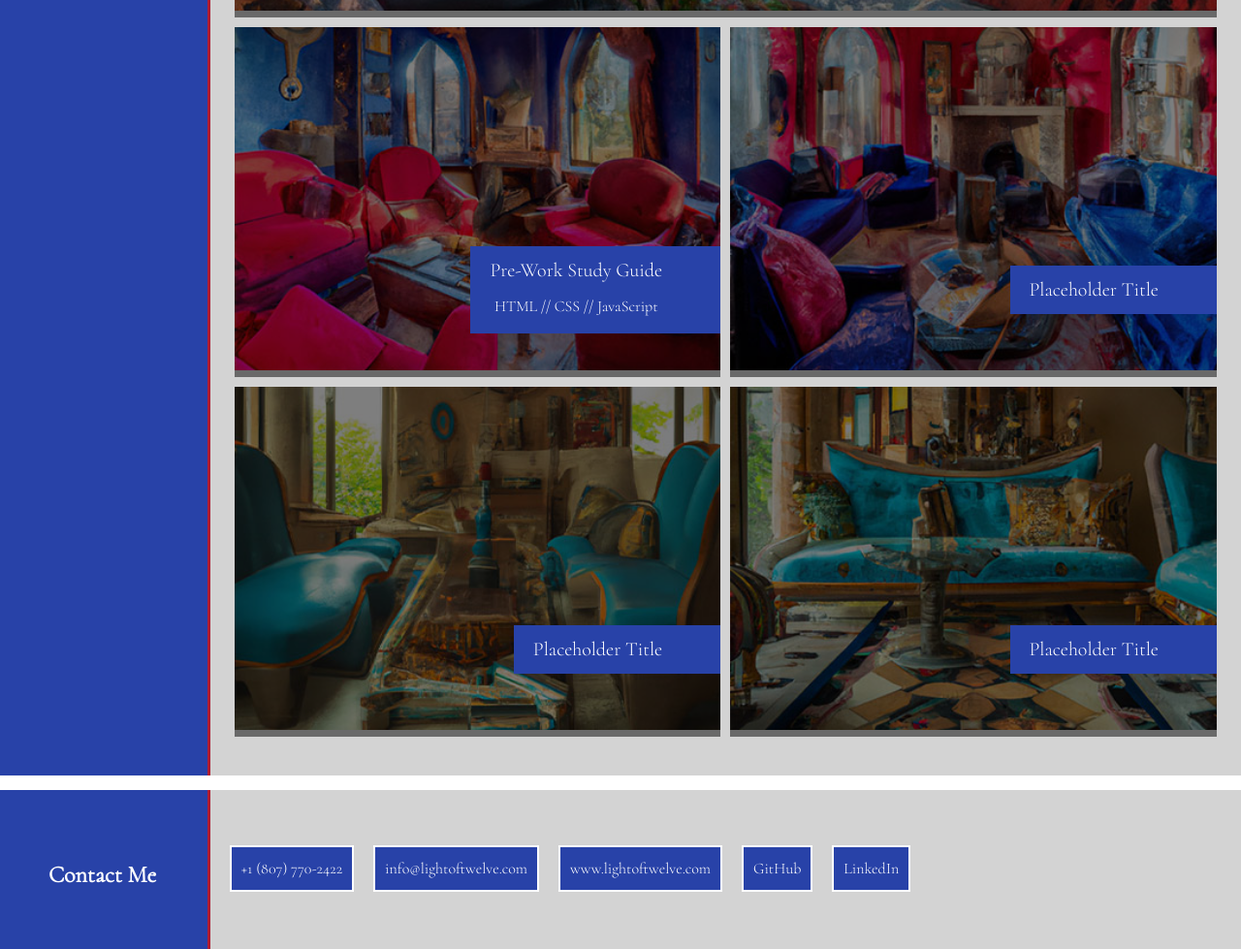
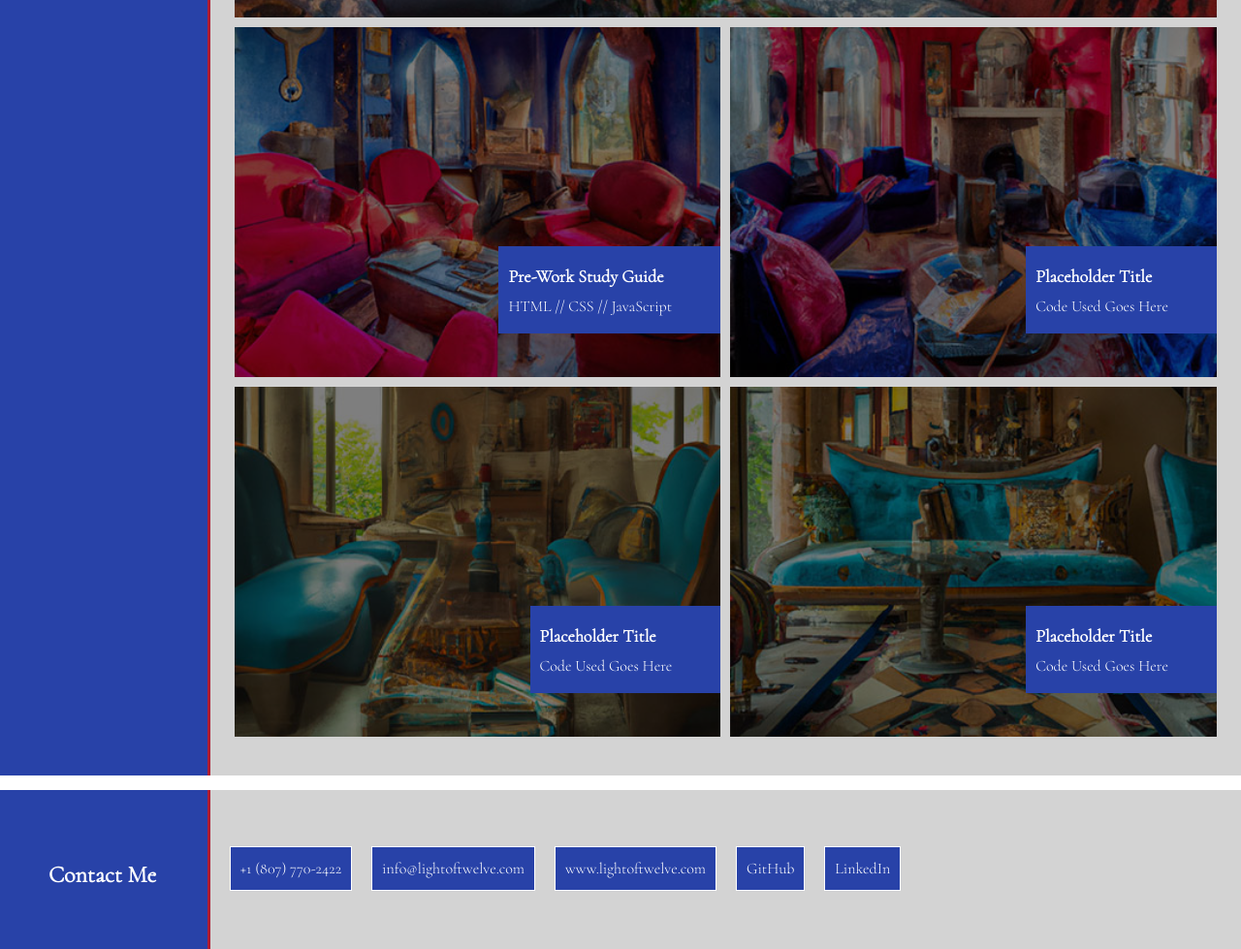
Before and after one commit to lightoftwelve/portfolio, a plain HTML site: page index.html in a window 1280 px wide. Shown: the part 1821-2800 px from the top of the page at 97% size. Drawn offline with Linux system fonts and the light colour scheme.

Commit message:
Made changes to work section in HTML file to make image the link rather than words. Also updated css to remove any redundancy, update comments and add minor styling to reflect html changes

```diff
--- a/assets/css/style.css
+++ b/assets/css/style.css
@@ -62,20 +62,20 @@ header nav a:hover {
     position: relative;
 }
 
-/* Styles the photo to be 100% of the page with and automatically adjust height to aspect ratio */
+/* Styles the photo to take up 100% of the width of its parent container, and automatically adjusts height according to aspect ratio */
 .photo-heading img {
     width: 100%;
     height: auto;
 }
 
-/* Styles the position and look of the text overlay ontop of the image: image is 75% from the top and 0 from the right, vertically centered using transform, content padding, font size, text color, and background color */
+/* Styles the position a div containing text, and its top edge is positioned at 75% of its parent's height, vertically centered using transform, content padding, font size, text color, and background color */
 .heading-overlay {
     display: flex;
     position: absolute;
     flex-direction: column;
     top: 75%;
     right: 0;
-    align-items: center;
+    align-items: flex-start;
     justify-content: center;
     transform: translateY(-50%);
     padding-left: 10px;
@@ -85,9 +85,16 @@ header nav a:hover {
     background-color: #2842A8;
 }
 
+/* Styles the h3 to have margin and text align */
+.heading-overlay h3 {
+    margin-bottom: 5px;
+    text-align: left;
+}
+
 /* Decreases space betweenlink and paragraph in heading overlay */
 .heading-overlay p {
     margin-top: 0;
+    text-align: left;
 }
 
 /* Parents for contact me, about me & work container for section */
@@ -113,7 +120,8 @@ header nav a:hover {
 }
 
 /* Styles section with width, padding, center content align, and border box to ensure total width and height of elements include the padding and border */
-.container section, .container article {
+.container section,
+.container article {
     flex: 9;
     padding: 20px;
     align-content: center;
@@ -126,12 +134,6 @@ header nav a:hover {
     margin-left: 10px;
     padding: 15px;
     color: #ffffff;
-}
-
-/* When scrolling over links, they turn red */
-.container section a:hover, .container article a:hover {
-    color: #ffffff;
-    padding: 10px;
 }
 
 /* Centers elements horizontally so image will appear in the middle */
@@ -172,54 +174,42 @@ header nav a:hover {
     flex-direction: column;
     justify-content: center;
     color: #fff;
-    background-color: rgba(0,0,0,0.5);
-    transition: background-color 0.3s ease;
+    background-color: rgba(0, 0, 0, 0.5);
+    transition: background-color 0.5s ease;
 }
 
 /* Adds transparent black over images as part of the hover effect - RGBA in this case for Red, Green, Blue & Alpha which is for transparency */
 .work-box:hover .work-box-overlay,
 .work-box-large:hover .work-box-overlay {
-    background-color: rgba(0,0,0,0);
+    background-color: rgba(0, 0, 0, 0);
 }
 
 /* Adds position relative to existing .work-box and .work-box-large and overflow makes it so that the picture doesnt spill over */
-.work-box, .work-box-large {
+.work-box,
+.work-box-large {
     position: relative;
     overflow: hidden;
 }
 
-/* Sets the width to 100% and height to auto for the work box and controls the transition animation to occur over 0.2 seconds */
-.work-box img, .work-box-large img {
+/* Sets the width to 100% and height to auto for the work box and controls the transition animation to occur over 0.5 seconds */
+.work-box img,
+.work-box-large img {
     width: 100%;
-    height: auto;
-    transition: transform .2s;
+    height: 100%;
+    transition: background-color 0.5s ease;
 }
 
-/* Styles the zoom in picture effect: when hovering over  */
-.work-box:hover img, .work-box-large:hover img {
+/* Styles the zoom in picture effect: enlarges the image when hovering over  */
+.work-box:hover img,
+.work-box-large:hover img {
     transform: scale(1.1);
-}
-
-/* Styles double border, padding, text color, background color and left alignment of anchor elements */
-.heading-overlay a {
-    border-style: double;
-    padding: 10px;
-    color: #ffffff;
-    background-color: #2842A8;
-    text-align: left;
-}
-
-/* Turns link red when hovered over */
-div.heading-overlay a:hover {
-    color: #B01C31;
-    cursor: pointer;
 }
 
 /* Styles buttons in Contact section to be inline, have a double white border, padding, text color, alignment and background color */
 .nav-button {
     display: inline-block;
     box-sizing: border-box;
-    border: 2px double white;
+    border: 1px double white;
     padding: 10px;
     margin-right: 20px;
     color: #ffffff;
@@ -233,11 +223,11 @@ div.heading-overlay a:hover {
     background-color: #B01C31;
     padding: 10px;
     margin-right: 20px;
-    border: 2px double #ffffff;
+    border: 1px double #ffffff;
     cursor: pointer;
 }
 
-/* Sets list to have a 60px indent */
+/* Sets list to have a 50px indent */
 .square-bullet-list {
     padding-left: 50px;
 }
@@ -245,7 +235,7 @@ div.heading-overlay a:hover {
 /* Sets the list to have square bullet points, a 10px bottom margin and a line-height of 1.2 */
 .square-bullet-list li {
     margin-bottom: 10px;
-    list-style-type: square ;
+    list-style-type: square;
     line-height: 1.2;
 }
 
@@ -257,7 +247,7 @@ footer {
     color: #ffffff;
 }
 
-/* Media query that applies to screens that are a maximum width of 768px */
+/* Styles for screens with a width of up to 768px, typically for tablets and mobile devices. Adjusts layout and sizing to accommodate smaller screens */
 @media screen and (max-width: 768px) {
     header {
         flex-direction: column;
@@ -293,9 +283,10 @@ footer {
     }
 
     .container aside,
-    .container section, .container article {
-      width: 100%;
-      padding: 2px;
+    .container section,
+    .container article {
+        width: 100%;
+        padding: 2px;
     }
 
     .nav-button {
--- a/index.html
+++ b/index.html
@@ -56,58 +56,71 @@
             <!-- Large Box -->
             <section class="container">
                 <div class="work-box work-box-large">
+                    <a href="https://lightoftwelve.github.io/horiseon-accessibility-upgrade/">
                         <img src="./assets/images/red-ai-generated-living-room-light-of-twelve.jpg"
                             alt="A peak into a red maximalist living room with lots of plants">
                         <div class="work-box-overlay">
                             <div class="heading-overlay">
-                            <a href="https://lightoftwelve.github.io/horiseon-accessibility-upgrade/">HTML Refactoring &
-                                CSS Consolidation</a>
+                                <h3>HTML Refactoring & CSS Consolidation</h3>
                                 <p>HTML // CSS</p>
                             </div>
                         </div>
+                    </a>
                 </div>
 
 
                 <!-- Smaller Boxes -->
                 <div class="work-box-small-wrapper">
                     <div class="work-box">
+                        <a href="https://lightoftwelve.github.io/prework-study-guide/">
                             <img src="./assets/images/red-blue-living-room-ai-generated-light-of-twelve-p3.jpg"
                                 alt="A blue walled living room with several red couches sitting in a circle">
                             <div class="work-box-overlay">
                                 <div class="heading-overlay">
-                                <a href="https://lightoftwelve.github.io/prework-study-guide/">Pre-Work Study Guide</a>
+                                    <h3>Pre-Work Study Guide</h3>
                                     <p>HTML // CSS // JavaScript</p>
                                 </div>
                             </div>
+                        </a>
                     </div>
 
                     <div class="work-box">
+                        <a href="https://github.com/lightoftwelve">
                             <img src="./assets/images/red-blue-livingroom-ai-generated-light-of-twelve.jpg"
                                 alt="A view into a red living room with blue couches around a table with a fireplace in the background">
                             <div class="work-box-overlay">
                                 <div class="heading-overlay">
-                                <a href="https://github.com/lightoftwelve">Placeholder Title</a>
+                                    <h3>Placeholder Title</h2>
+                                        <p>Code Used Goes Here</p>
                                 </div>
                             </div>
+                        </a>
                     </div>
 
                     <div class="work-box">
+                        <a href="https://github.com/lightoftwelve">
                             <img src="./assets/images/light-of-twelve-ai-generated-living-room-blue-gold-p2.jpg"
                                 alt="A gold and blue living room with teal blue couches facing eachother and gold accents around">
                             <div class="work-box-overlay">
                                 <div class="heading-overlay">
-                                <a href="https://github.com/lightoftwelve">Placeholder Title</a>
+                                    <h3>Placeholder Title</h3>
+                                    <p>Code Used Goes Here</p>
                                 </div>
                             </div>
+                        </a>
                     </div>
 
                     <div class="work-box">
+                        <a href="https://github.com/lightoftwelve">
                             <img src="./assets/images/blue-gold-ai-generated-living-room-light-of-twelve.jpg"
                                 alt="A blue and gold living room with ornate tile floors and mosaic glass windows in the background">
                             <div class="work-box-overlay">
                                 <div class="heading-overlay">
-                                <a href="https://github.com/lightoftwelve">Placeholder Title</a>
+                                    <h3>Placeholder Title</h3>
+                                    <p>Code Used Goes Here</p>
                                 </div>
+                            </div>
+                        </a>
                     </div>
                 </div>
             </section>
```
Lines whose indentation alone changed are shown as unchanged.
